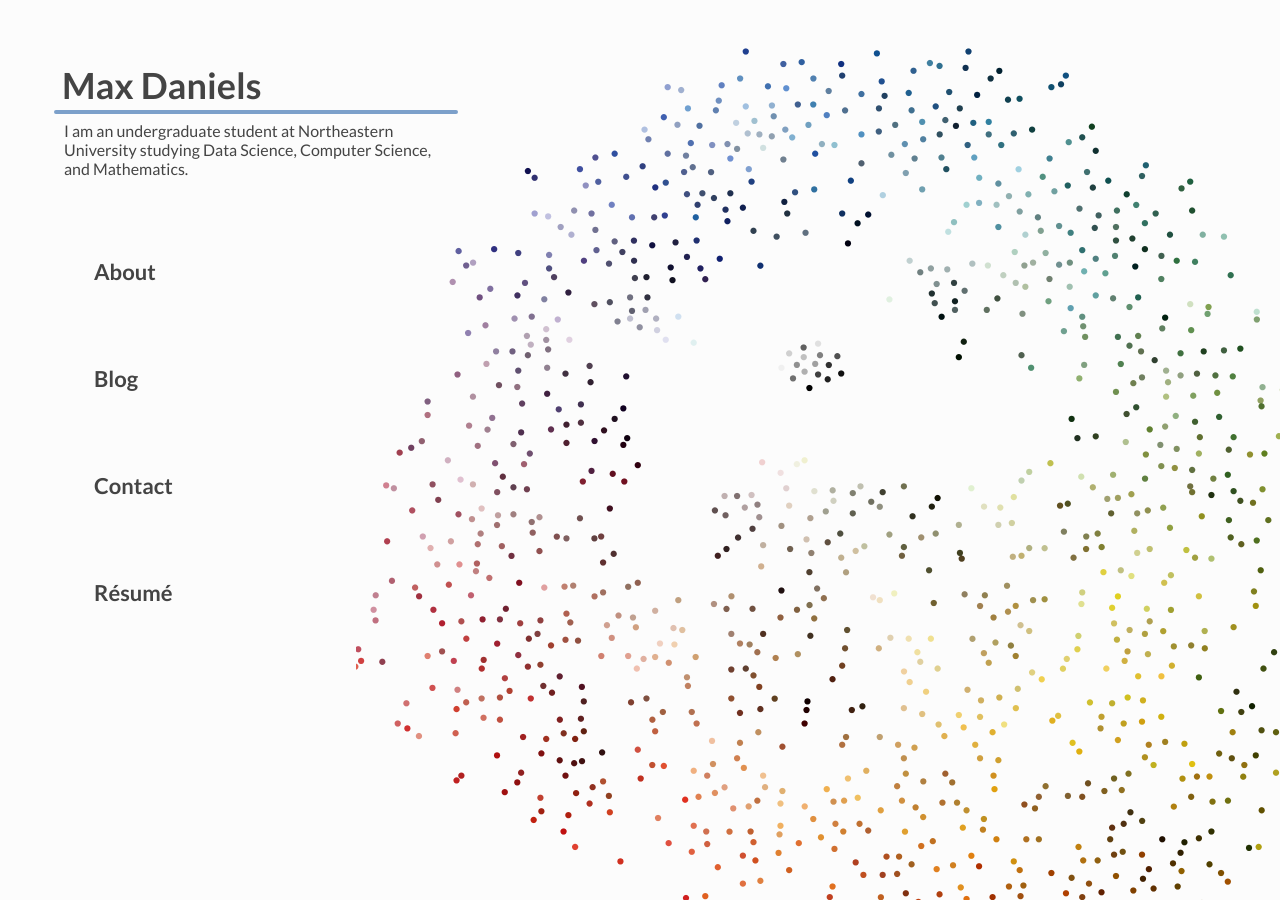
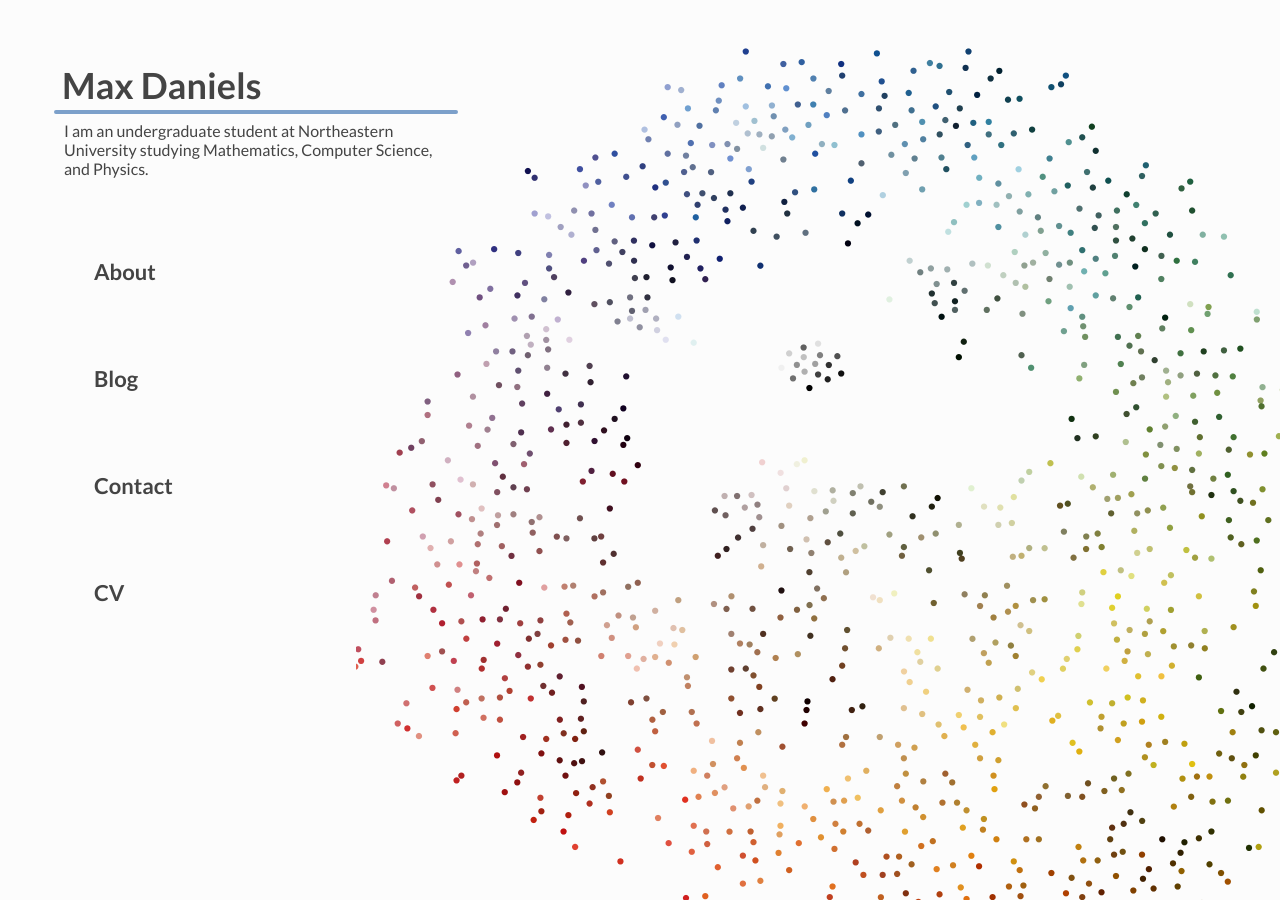
Before and after one commit to qnkxsovc/qnkxsovc.github.io, a Jekyll site: the page built from index.md, in a window 1280 px wide. Built offline with Jekyll 4.4.1, drawn with Linux system fonts in a browser that asks for light colours.

Commit message:
CV Updates

```diff
--- a/_layouts/home.html
+++ b/_layouts/home.html
@@ -15,7 +15,7 @@
             <div id="nav-marquee-border" class="fake-border"></div>
           </div>
           <div id="nav-marquee-text">
-            <p>I am an undergraduate student at Northeastern University studying Data Science, Computer Science, and Mathematics.</p>
+            <p>I am an undergraduate student at Northeastern University studying Mathematics, Computer Science, and Physics.</p>
           </div>
         </div>
         <div id="nav-elements-wrapper">
@@ -23,12 +23,12 @@
             <li><a href="/about">About</a></li>
             <li><a href="/blog">Blog</a></li>
             <li><a href="/contact">Contact</a></li>
-            <li><a href="/assets/MaxDaniels.pdf">Résumé</a></li>
+            <li><a href="/assets/MaxDaniels.pdf">CV</a></li>
           </ul>
         </div>
         <div id="nav-mobile-elements-wrapper">
           <p id="nav-mobile-elements">
-            <a href="/about">About</a> : <a href="/blog">Blog</a> : <a href="/contact">Contact</a> : <a href="/assets/MaxDaniels.pdf">Résumé</a>
+            <a href="/about">About</a> : <a href="/blog">Blog</a> : <a href="/contact">Contact</a> : <a href="/assets/MaxDaniels.pdf">CV</a>
           </p>
         </div>
       </div>
```
Also changed, not shown: contact.md (+1 -1 lines), README.md, 1 other file.
